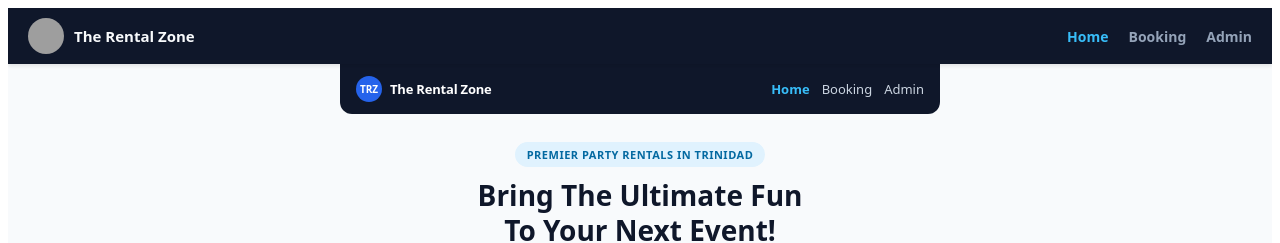
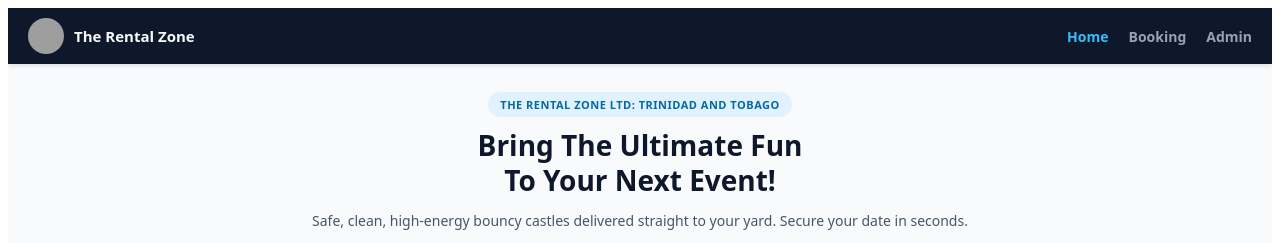
Before and after one commit to andellollivierre-sys/rental-zone, a React (Vite) app: page / in a window 1280 px wide. Shown: the top 243 px of the page. Built offline with nearby package versions, Linux system fonts and the light colour scheme; grey boxes are pictures that could not be loaded.

Commit message:
Update landing page component and fix layout

```diff
--- a/src/components/LandingPage.jsx
+++ b/src/components/LandingPage.jsx
@@ -1,42 +1,22 @@
 import React from 'react';
 
 export default function LandingPage() {
-  // Array of your gallery image IDs from Google Drive
   const galleryImages = [
     'https://lh3.googleusercontent.com/d/1R2HYZpIU2W0SVUAXHVKhqWh1EJjwStn_',
     'https://lh3.googleusercontent.com/d/1imAswvDpkNZh7hccA3KdISmGaWMbOEh4',
     'https://lh3.googleusercontent.com/d/1sWW7mmAEO5KEiuu9DYUXGhIvBpIX0qc4',
     'https://lh3.googleusercontent.com/d/1DY5NuxIhalDnKKbS8H5RjYulB9PnfZzz',
     'https://lh3.googleusercontent.com/d/10dR2By9pZeSMDU3C07zgkLpx-a352u8G',
-    'https://lh3.googleusercontent.com/d/1MZ0rSORuTHYgMdNT0yCxAT7jDkrjrohH'
   ];
 
   return (
-    <div style={{ width: '100%', padding: '0 0 16px 0', fontFamily: 'system-ui, sans-serif', color: '#0f172a', boxSizing: 'border-box', maxWidth: '600px', margin: '0 auto' }}>
-
-      {/* Header / Navbar */}
-      <div style={{ display: 'flex', alignItems: 'center', justifyContent: 'space-between', padding: '12px 16px', background: '#0f172a', color: 'white', borderBottomLeftRadius: '12px', borderBottomRightRadius: '12px', marginBottom: '16px' }}>
-        {/* Brand / Logo Section */}
-        <div style={{ display: 'flex', alignItems: 'center', gap: '8px', fontWeight: 'bold' }}>
-          <div style={{ width: '26px', height: '26px', borderRadius: '50%', background: '#2563eb', display: 'flex', alignItems: 'center', justifyContent: 'center', color: 'white', fontSize: '10px', fontWeight: '800' }}>
-            TRZ
-          </div>
-          <span style={{ fontSize: '13px', letterSpacing: '-0.2px' }}>The Rental Zone</span>
-        </div>
-
-        {/* Navigation Links */}
-        <div style={{ display: 'flex', gap: '12px', fontSize: '13px' }}>
-          <a href="#home" style={{ color: '#38bdf8', textDecoration: 'none', fontWeight: 'bold' }}>Home</a>
-          <a href="#booking" style={{ color: '#cbd5e1', textDecoration: 'none' }}>Booking</a>
-          <a href="#admin" style={{ color: '#cbd5e1', textDecoration: 'none' }}>Admin</a>
-        </div>
-      </div>
+    <div style={{ width: '100%', padding: '16px 0', fontFamily: 'system-ui, sans-serif', color: '#0f172a', boxSizing: 'border-box', maxWidth: '800px', margin: '0 auto' }}>
 
       <div style={{ padding: '0 16px' }}>
         {/* Hero Section */}
         <div style={{ textAlign: 'center', padding: '12px 10px 32px 10px' }}>
           <span style={{ background: '#e0f2fe', color: '#0369a1', padding: '5px 12px', borderRadius: '20px', fontSize: '11px', fontWeight: 'bold', textTransform: 'uppercase', letterSpacing: '0.5px' }}>
-            Premier Party Rentals in Trinidad
+            The Rental Zone LTD: Trinidad and Tobago
           </span>
           <h1 style={{ fontSize: '28px', fontWeight: '800', marginTop: '14px', marginBottom: '12px', color: '#0f172a', lineHeight: '1.25' }}>
             Bring The Ultimate Fun <br /> To Your Next Event!
@@ -66,24 +46,19 @@ export default function LandingPage() {
           </a>
         </div>
 
-        {/* Featured Inventory Card (Spider-Man Focus) */}
+        {/* Featured Inventory Card */}
         <div style={{ background: 'white', borderRadius: '16px', border: '1px solid #e2e8f0', overflow: 'hidden', boxShadow: '0 4px 12px rgba(0, 0, 0, 0.05)', marginBottom: '30px' }}>
           <div style={{ height: '240px', background: '#1e293b', display: 'flex', alignItems: 'center', justifyContent: 'center', position: 'relative', overflow: 'hidden' }}>
-
-            {/* Badge */}
             <div style={{ position: 'absolute', top: '12px', left: '12px', zIndex: '10' }}>
               <span style={{ background: '#2563eb', color: 'white', fontSize: '11px', padding: '5px 10px', borderRadius: '6px', fontWeight: 'bold' }}>
                 Featured Inventory
               </span>
             </div>
-
-            {/* Main Featured Photo from Google Drive */}
             <img
               src="https://lh3.googleusercontent.com/d/1FeDBro65spVaWCMeeEtLRBKtSyTWOLGK"
               alt="Spider-Man Bouncy Castle"
               style={{ width: '100%', height: '100%', objectFit: 'cover' }}
             />
-
           </div>
 
           <div style={{ padding: '20px' }}>
```
Also changed, not shown: src/App.jsx (+84 -0 lines).
